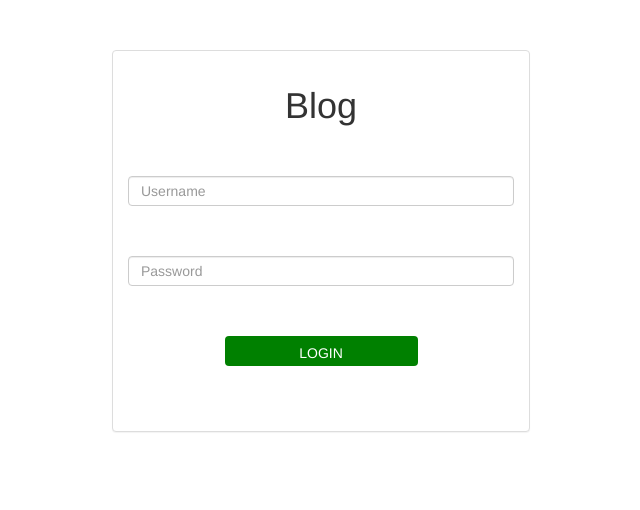
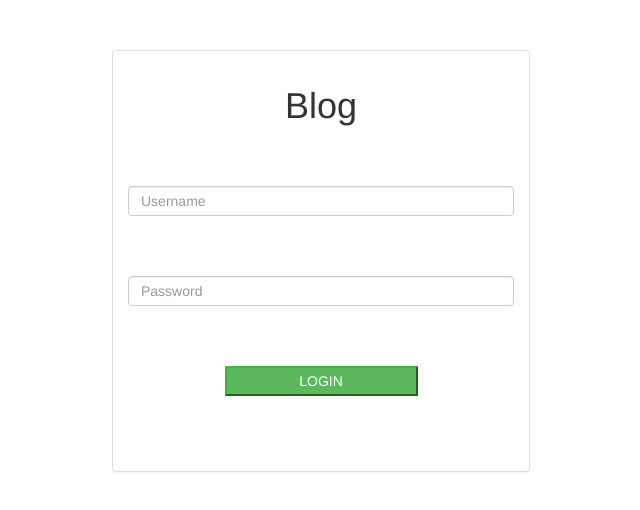
Before and after one commit to IvanFajardo/AngularTrainingBlog, an Angular app: page /login in a window 1280 px wide. Shown: the top 510 px of the page, without its empty margins (319-959 px from the left). Built offline with nearby package versions, Linux system fonts and the light colour scheme; data requests are answered from the project's data file.

Commit message:
20210922AJF: Fixed alert popups & used btn-success

```diff
--- a/src/app/Main Components/login-page/login-page.component.css
+++ b/src/app/Main Components/login-page/login-page.component.css
@@ -4,20 +4,17 @@
 }
 
 .container2,
-.btn,
+.btn-success,
 h1 {
-  margin-bottom: 50px;
+  margin-bottom: 60px;
 }
 input {
   width: 100%;
   height: 30px;
   margin-bottom: 10px;
 }
-.btn {
+.btn-success {
   width: 50%;
-  background-color: green;
-  color: white;
-  text-align: center;
 }
 
 .container {
@@ -25,9 +22,5 @@ input {
 }
 .alert {
   padding: 0;
+  position: absolute;
 }
-/*@media (max-width: 767px) {
-  .account-login {
-    width: 90%;
-  }
-}*/
--- a/src/app/Main Components/login-page/login-page.component.html
+++ b/src/app/Main Components/login-page/login-page.component.html
@@ -2,14 +2,11 @@
 <div class="panel panel-default" style="margin-top: 50px;">
    <div class="panel-body" style="text-align: center;">
          <h1>Blog</h1>
-         <form  [formGroup]="loginForm" class="login-form" (ngSubmit)="validateUser(loginForm)">
+         <form  [formGroup]="loginForm" class="login-form" (ngSubmit)="validateUser()">
          <div class="container2">
             <div class="form-group">
                <input type="text" placeholder="Username" name = "username" formControlName="username" class="form-control">
             </div>
-            <div [hidden]="!username.errors?.invalid" style="color: red; margin:0">
-               User does not exist.
-              </div>
             <div *ngIf="username.invalid && (username.dirty || username.touched)" class="alert">
               <div *ngIf="username.errors?.required" style="color: red;">
               Username is required.
@@ -21,16 +18,13 @@
             <div class="form-group">
                <input type="password" placeholder="Password" name="password" formControlName="password"  class="form-control">
             </div>
-            <div [hidden]="!password.errors?.invalid" style="color: red; margin:0">
-               Password is incorrect.
-              </div>
             <div *ngIf="password.invalid && (password.dirty || password.touched)" class="alert">
               <div *ngIf="password.errors?.required" style="color: red;">
               Password is required.
               </div>
            </div>
          </div>
-            <input type="submit" value="LOGIN" class="btn"/>
+            <input type="submit" value="LOGIN" class="btn-success"/>
          </form>
    </div>
  </div>
--- a/src/app/Main Components/login-page/login-page.component.ts
+++ b/src/app/Main Components/login-page/login-page.component.ts
@@ -1,13 +1,7 @@
 import { Component, OnInit } from '@angular/core';
 import { UserService } from 'src/app/Services/user.service';
 import { User } from 'src/app/models/User';
-import {
-  FormControl,
-  FormGroup,
-  FormBuilder,
-  Validators,
-  NgForm,
-} from '@angular/forms';
+import { FormBuilder, Validators } from '@angular/forms';
 @Component({
   selector: 'app-login-page',
   templateUrl: './login-page.component.html',
@@ -43,17 +37,17 @@ export class LoginPageComponent implements OnInit {
     console.log(user.userType);
   }
 
-  validateUser(form: NgForm) {
+  validateUser() {
     let user: User | undefined;
     user = this.users.find((x) => x.username === this.loginForm.value.username);
     if (!user) {
-      form.controls['username'].setErrors({ invalid: true });
+      alert('Username does not exist.');
       return;
     }
     if (user.password == this.loginForm.value.password) {
       this.navigateTo(user);
     } else {
-      form.controls['password'].setErrors({ invalid: true });
+      alert('Password is incorrect.');
     }
   }
 }
```
